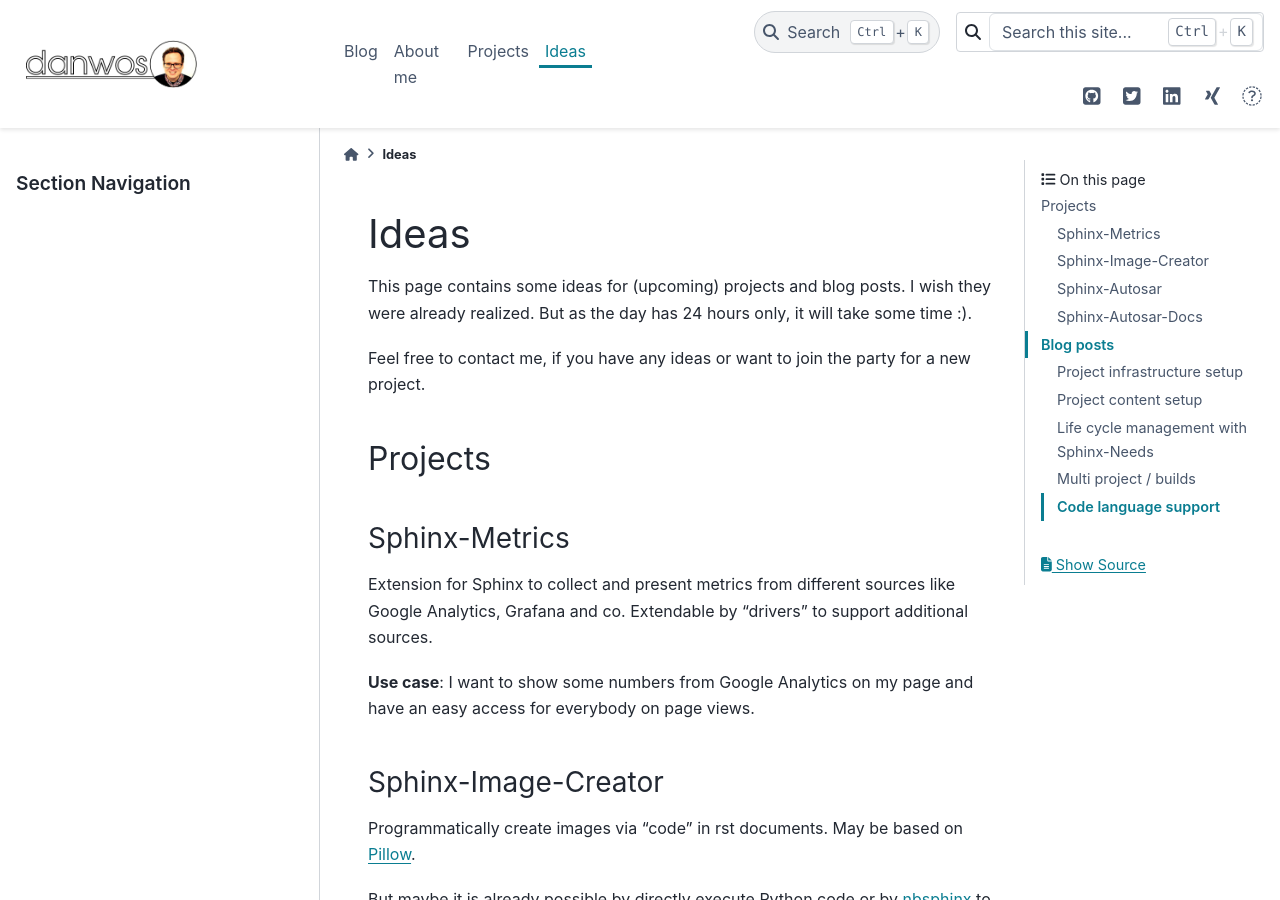
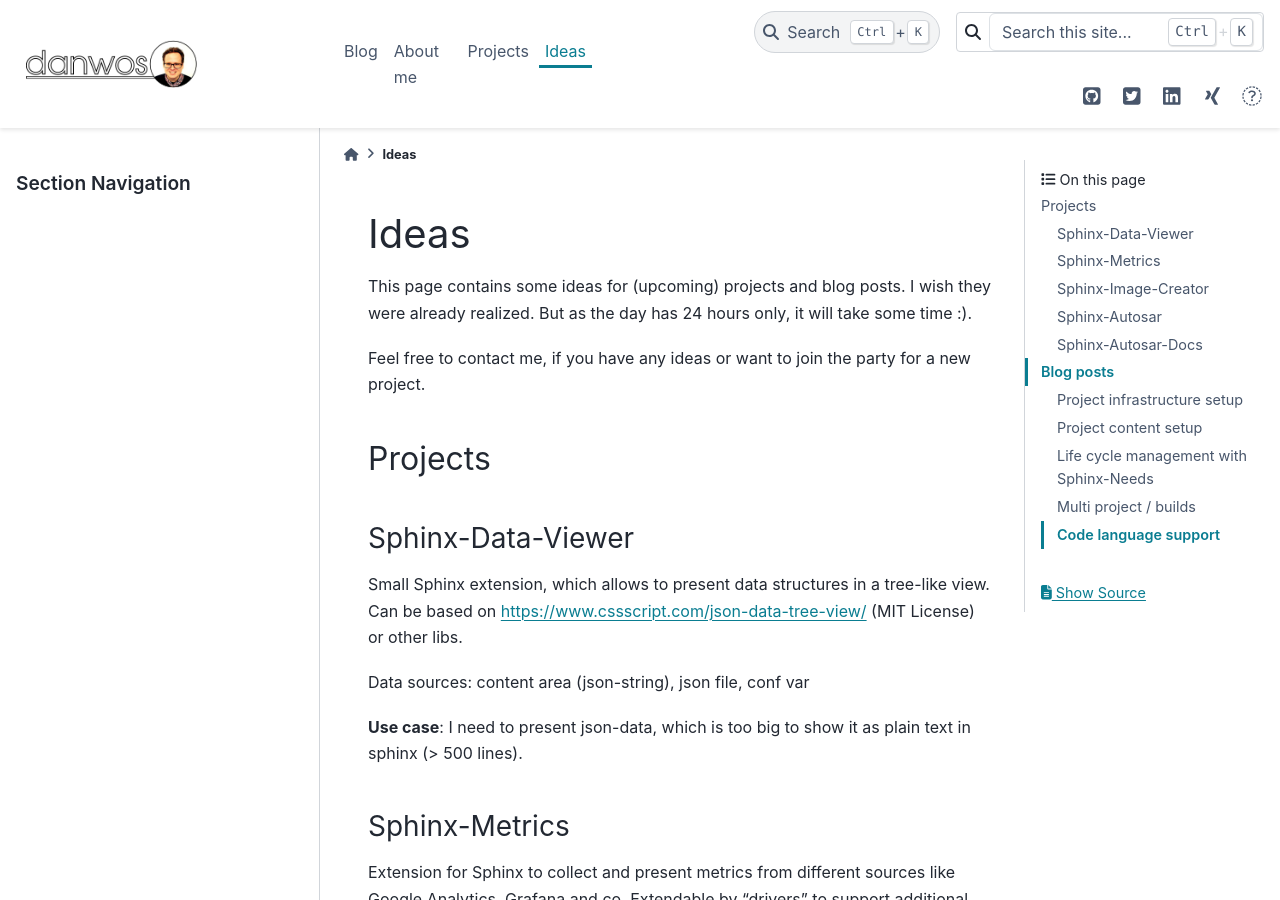
Before and after one commit to danwos/danwos.github.io, a Sphinx documentation site: the page built from docs/ideas.rst, in a window 1280 px wide and 900 px high. Built offline with Sphinx 7.4.7 and the PyData theme 0.15.4, drawn with Linux system fonts in a browser that asks for light colours.

Commit message:
idea: sphinx-data-viewer

```diff
--- a/docs/ideas.rst
+++ b/docs/ideas.rst
@@ -7,6 +7,15 @@
 
 Projects
 --------
+
+Sphinx-Data-Viewer
+~~~~~~~~~~~~~~~~~~
+Small Sphinx extension, which allows to present data structures in a tree-like view.
+Can be based on https://www.cssscript.com/json-data-tree-view/ (MIT License) or other libs.
+
+Data sources: content area (json-string), json file, conf var
+
+**Use case**: I need to present json-data, which is too big to show it as plain text in sphinx (> 500 lines).
 
 Sphinx-Metrics
 ~~~~~~~~~~~~~~
```
